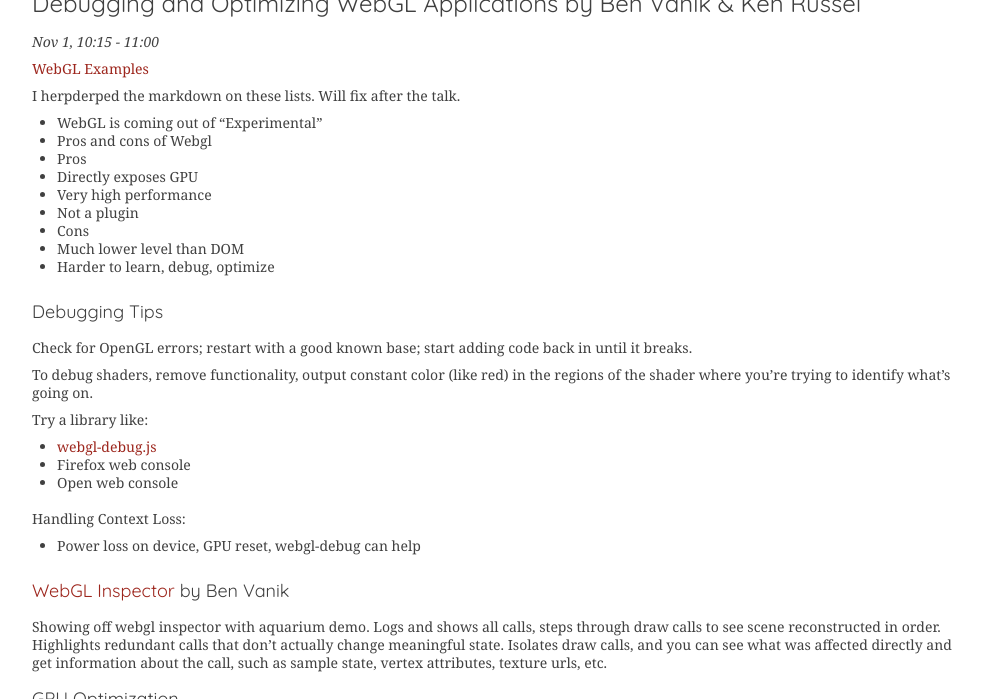
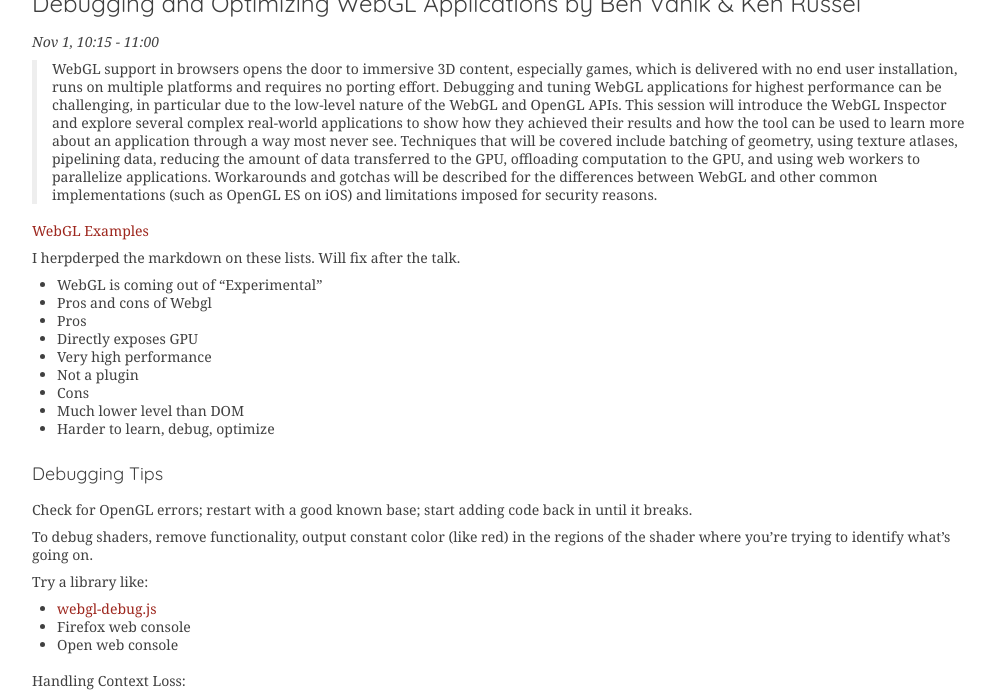
Before and after one commit to ajacksified/ajacksified.github.com, a Jekyll site: the page built from _posts/2011-11-01-new-game-conf-liveblog.markdown, in a window 1280 px wide and 900 px high, scrolled down 485 px, cut to the strip 201-900 px from the top of the window. Shown: the whole strip, without its empty margins (138-1133 px from the left). Built offline with Jekyll 4.4.1, drawn with Linux system fonts in a browser that asks for light colours; nearby versions of some CDN libraries; some web fonts are replaced; comment, search, counter and statistics services are not loaded; some of the changed text lies outside the part shown.

Commit message:
Session 2

```diff
--- a/_posts/2011-11-01-new-game-conf-liveblog.markdown
+++ b/_posts/2011-11-01-new-game-conf-liveblog.markdown
@@ -26,6 +26,10 @@
 
 ##Debugging and Optimizing WebGL Applications by Ben Vanik &amp; Ken Russel
 *Nov 1, 10:15 - 11:00*
+
+> WebGL support in browsers opens the door to immersive 3D content, especially games, which is delivered with no end user installation, runs on multiple platforms and requires no porting effort.
+Debugging and tuning WebGL applications for highest performance can be challenging, in particular due to the low-level nature of the WebGL and OpenGL APIs. This session will introduce the WebGL Inspector and explore several complex real-world applications to show how they achieved their results and how the tool can be used to learn more about an application through a way most never see.
+Techniques that will be covered include batching of geometry, using texture atlases, pipelining data, reducing the amount of data transferred to the GPU, offloading computation to the GPU, and using web workers to parallelize applications. Workarounds and gotchas will be described for the differences between WebGL and other common implementations (such as OpenGL ES on iOS) and limitations imposed for security reasons.
 
 [WebGL Examples](http://webglsamples.googlecode.com/hg/newgame/2011/)
 
@@ -136,3 +140,10 @@
 Does WebGL give you a way to use a secondary display?
 
 *That is up to browser implementation. WebGL renders into the canvas directly.*
+
+## Hard Won Lessons from the Trenches by Justin Quimby
+*Nov 1, 11:15 - 12:00*
+
+> Moblyng has been developing HTML5 games for the past 3 years.
+This talk is an overview of the lessons learned from that experience
+covering multiple code frameworks, business partners, and revenue models.
```
